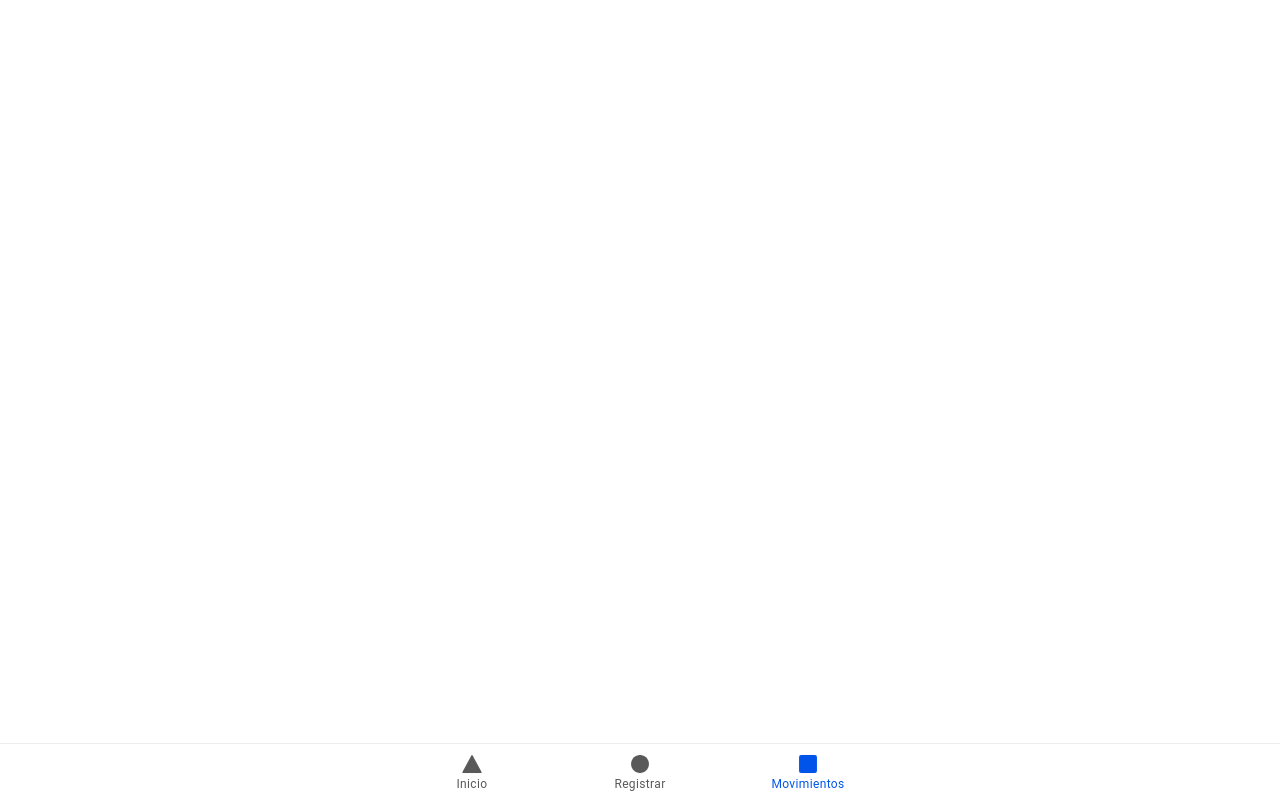
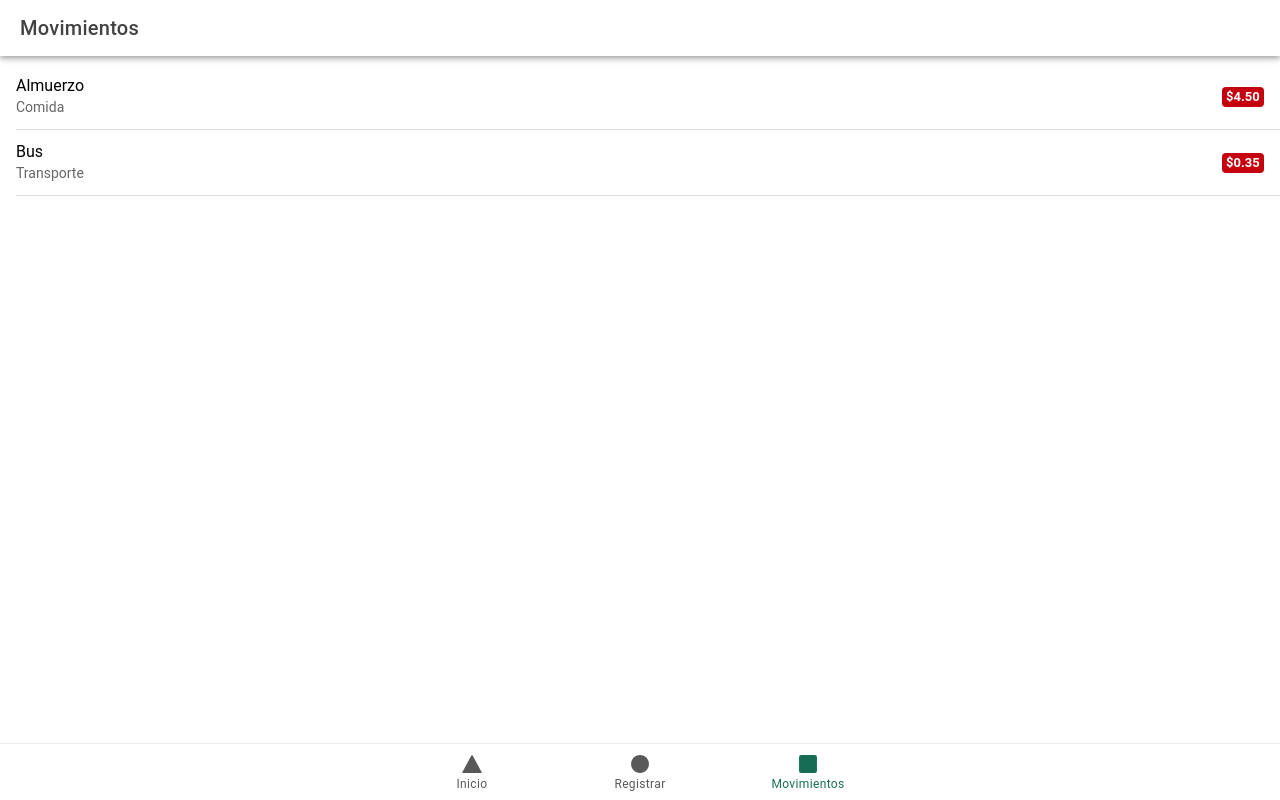
Before and after one commit to camilytzh/mobile, a React (Vite) app: page /expenses in a window 1280 px wide. Built offline with nearby package versions, Linux system fonts and the light colour scheme.

Commit message:
movimientos de gastos con datos de prueba

```diff
--- a/src/pages/Expenses.tsx
+++ b/src/pages/Expenses.tsx
@@ -1,2 +1,31 @@
-export default function Expenses() {
+import {
+    IonPage,
+    IonHeader,
+    IonToolbar,
+    IonTitle,
+    IonContent,
+    IonList,
+    IonItem,
+    IonLabel,
+    IonBadge
+} from '@ionic/react';
+import { mockExpenses } from '../data/expenses'; export default function Expenses() {
+    return (
+        <IonPage>
+            <IonHeader>
+                <IonToolbar>
+                    <IonTitle>Movimientos</IonTitle>
+                </IonToolbar>
+            </IonHeader>
+            <IonContent>
+                <IonList> {mockExpenses.map(expense => (<IonItem key={expense.id}>
+                    <IonLabel>
+                        <h2>{expense.description}</h2>
+                        <p>{expense.category}</p>
+                    </IonLabel>
+                    <IonBadge color='danger'> ${expense.amount.toFixed(2)} </IonBadge>
+                </IonItem>))}
+                </IonList>
+            </IonContent>
+        </IonPage>);
 }
--- a/src/theme/variables.css
+++ b/src/theme/variables.css
@@ -1,2 +1,5 @@
 /* For information on how to create your own theme, please refer to:
 http://ionicframework.com/docs/theming/ */
+:root {
+    --ion-color-primary: #176d53; --ion-color-primary-rgb: 79,70,229;
+}
```
